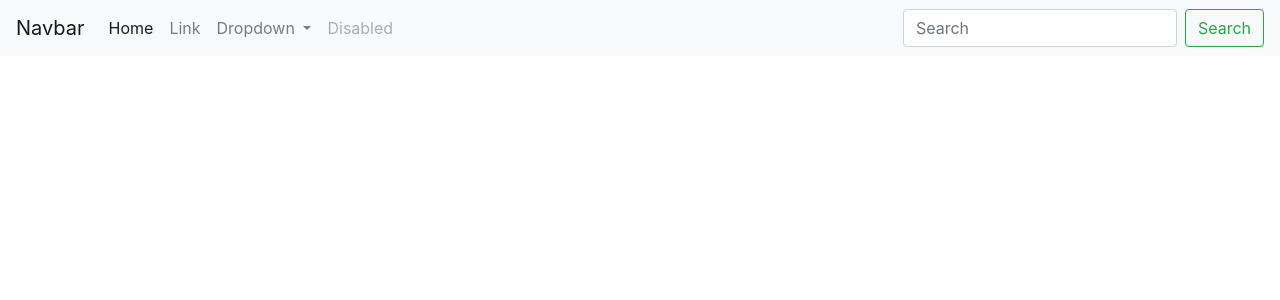
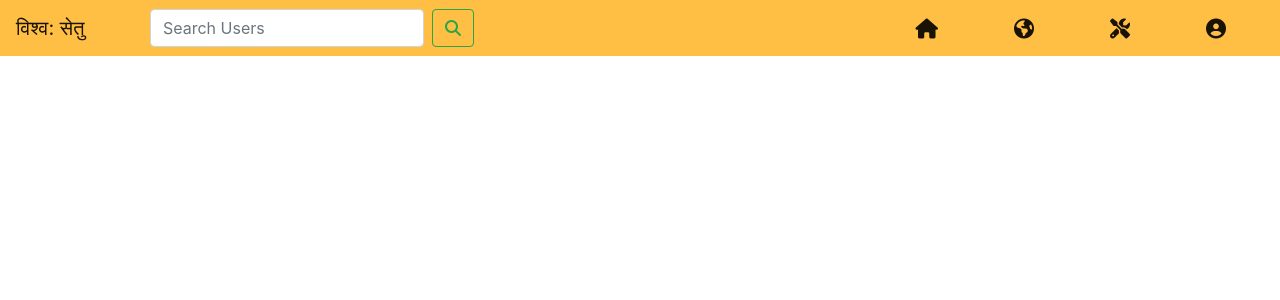
Before and after one commit to dipaverma/VishwaSetu, a Django app: page / in a window 1280 px wide. Shown: the top 300 px of the page. Run offline with Django 3.2, Linux system fonts and the light colour scheme; some libraries are stand-ins or nearby versions.

Commit message:
added navbar

```diff
--- a/VishwaSetu/templates/footer.html
+++ b/VishwaSetu/templates/footer.html
@@ -1,3 +1,4 @@
 <script src="https://code.jquery.com/jquery-3.3.1.slim.min.js" integrity="sha384-q8i/X+965DzO0rT7abK41JStQIAqVgRVzpbzo5smXKp4YfRvH+8abtTE1Pi6jizo" crossorigin="anonymous"></script>
 <script src="https://cdnjs.cloudflare.com/ajax/libs/popper.js/1.14.7/umd/popper.min.js" integrity="sha384-UO2eT0CpHqdSJQ6hJty5KVphtPhzWj9WO1clHTMGa3JDZwrnQq4sF86dIHNDz0W1" crossorigin="anonymous"></script>
 <script src="https://stackpath.bootstrapcdn.com/bootstrap/4.3.1/js/bootstrap.min.js" integrity="sha384-JjSmVgyd0p3pXB1rRibZUAYoIIy6OrQ6VrjIEaFf/nJGzIxFDsf4x0xIM+B07jRM" crossorigin="anonymous"></script>
+<script src="https://kit.fontawesome.com/e15a0ed351.js" crossorigin="anonymous"></script>
--- a/VishwaSetu/templates/head.html
+++ b/VishwaSetu/templates/head.html
@@ -1,6 +1,7 @@
 <head>
   <meta charset="UTF-8">
   <meta name="viewport" content="width=device-width, initial-scale=1.0">
+  <link rel='icon' href="https://img.icons8.com/emoji/48/000000/india-emoji.png"/>
   <link rel="stylesheet" href="https://stackpath.bootstrapcdn.com/bootstrap/4.3.1/css/bootstrap.min.css" integrity="sha384-ggOyR0iXCbMQv3Xipma34MD+dH/1fQ784/j6cY/iJTQUOhcWr7x9JvoRxT2MZw1T" crossorigin="anonymous">
-  <title>Document</title>
+  <title>Vishwa Setu</title>
 </head>
--- a/VishwaSetu/templates/home.html
+++ b/VishwaSetu/templates/home.html
@@ -5,7 +5,11 @@
 <body>
 {% include "navbar.html" %}
 
+<div class="container">
+    <div class="row">
 
+    </div>
+</div>
 
 </body>
 {% include "footer.html" %}
--- a/VishwaSetu/templates/navbar.html
+++ b/VishwaSetu/templates/navbar.html
@@ -1,37 +1,51 @@
+<style>
+  .navbar-nav > li{
+  padding-left:30px;
+  padding-right:30px;
+}
+
+  .navbar {
+    background-color:rgb(255, 190, 68) !important;
+  }
+</style>
+
 <nav class="navbar navbar-expand-lg navbar-light bg-light">
-    <a class="navbar-brand" href="#">Navbar</a>
+    <a class="navbar-brand" href="#">विश्व: सेतु</a>
     <button class="navbar-toggler" type="button" data-toggle="collapse" data-target="#navbarSupportedContent"
       aria-controls="navbarSupportedContent" aria-expanded="false" aria-label="Toggle navigation">
       <span class="navbar-toggler-icon"></span>
     </button>
 
+    <div class="container">
+      <div class="row">
+        <div class="col-sm-1">
+        </div>
+        <div class="col-sm-11">
+          <form class="form-inline my-2 my-lg-0 mr-auto">
+            <input class="form-control mr-sm-2" type="search" placeholder="Search Users" aria-label="Search">
+            <button class="btn btn-outline-success my-2 my-sm-0" type="submit"><i class="fas fa-search"></i></button>
+          </form>
+        </div>
+        <div class="col-sm-1"></div>
+      </div>
+    </div>
+
+
     <div class="collapse navbar-collapse" id="navbarSupportedContent">
-      <ul class="navbar-nav mr-auto">
+      <ul class="navbar-nav ml-auto">
         <li class="nav-item active">
-          <a class="nav-link" href="#">Home <span class="sr-only">(current)</span></a>
+          <a class="nav-link" href="/" title="Home"><i class="fas fa-lg fa-home"></i></a>
         </li>
-        <li class="nav-item">
-          <a class="nav-link" href="#">Link</a>
+        <li class="nav-item active">
+          <a class="nav-link" href="/globalTrending" title="Trending"><i class="fas fa-lg fa-globe-americas"></i></a>
         </li>
-        <li class="nav-item dropdown">
-          <a class="nav-link dropdown-toggle" href="#" id="navbarDropdown" role="button" data-toggle="dropdown"
-            aria-haspopup="true" aria-expanded="false">
-            Dropdown
-          </a>
-          <div class="dropdown-menu" aria-labelledby="navbarDropdown">
-            <a class="dropdown-item" href="#">Action</a>
-            <a class="dropdown-item" href="#">Another action</a>
-            <div class="dropdown-divider"></div>
-            <a class="dropdown-item" href="#">Something else here</a>
-          </div>
+        <li class="nav-item active">
+          <a class="nav-link" href="/tools" title="tools"><i class="fas fa-lg fa-tools"></i></a>
         </li>
-        <li class="nav-item">
-          <a class="nav-link disabled" href="#">Disabled</a>
+        <li class="nav-item active">
+          <a class="nav-link" href="/profile" title="profile"><i class="fas fa-lg fa-user-circle"></i></a>
         </li>
       </ul>
-      <form class="form-inline my-2 my-lg-0">
-        <input class="form-control mr-sm-2" type="search" placeholder="Search" aria-label="Search">
-        <button class="btn btn-outline-success my-2 my-sm-0" type="submit">Search</button>
-      </form>
+
     </div>
   </nav>
--- a/VishwaSetu/urls.py
+++ b/VishwaSetu/urls.py
@@ -21,5 +21,6 @@ urlpatterns = [
     path('admin/', admin.site.urls),
     path('',views.home, name='home'),
     path('profile/',views.profile, name='profile'),
+    path('tools/',views.tools, name='tools'),
     path('globalTrending/',views.globalTrending, name='globalTrending')
 ]
--- a/VishwaSetu/views.py
+++ b/VishwaSetu/views.py
@@ -11,3 +11,6 @@ def profile(request):
 
 def globalTrending(request):
     return HttpResponse("Global Trending page")
+
+def tools(request):
+    return HttpResponse("Tools page")
```
Also changed, not shown: VishwaSetu/templates/feed.html (added, +11 -0 lines), VishwaSetu/templates/post.html (added, +21 -0 lines), VishwaSetu/static/images/tushar.jpg (added).
